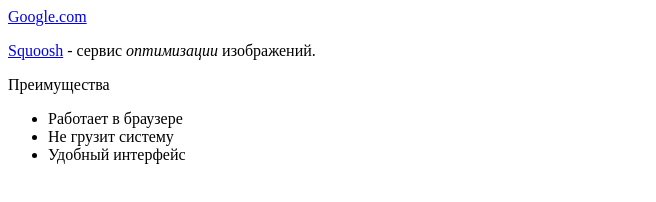
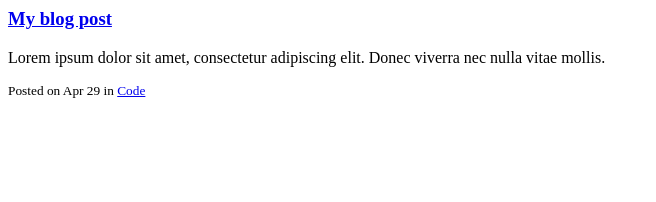
Before and after one commit to AleksandrMarkitan/html-test-first, a plain HTML site: page index.html in a window 1280 px wide. Shown: the whole page, without its empty margins (0-656 px from the left). Drawn offline with Linux system fonts and the light colour scheme.

Commit message:
Update index.html

```diff
--- a/index.html
+++ b/index.html
@@ -1,14 +1,15 @@
-<a href="http://google.com" target="_blank" title="Поисковая система Google">
-    Google.com
-</a>
-
-<p>
-    <a href="squoosh.app">Squoosh</a> - сервис <em>оптимизации</em> изображений.
-</p>
-
-<p>Преимущества</p>
-<ul>
-    <li>Работает в браузере</li>
-    <li>Не грузит систему</li>
-    <li>Удобный интерфейс</li>
-</ul>
+<article>
+    <header>
+        <h3>
+            <a href="/my-blog-post">My blog post</a>
+        </h3>
+    </header>
+    <section>
+        <p>Lorem ipsum dolor sit amet, consectetur adipiscing elit. Donec viverra nec nulla vitae mollis.</p>
+    </section>
+    <footer>
+        <small>
+            Posted on <time datetime="2017-04-29T19:00">Apr 29</time> in <a href="/category/code">Code</a>
+        </small>
+    </footer>
+</article>
```
